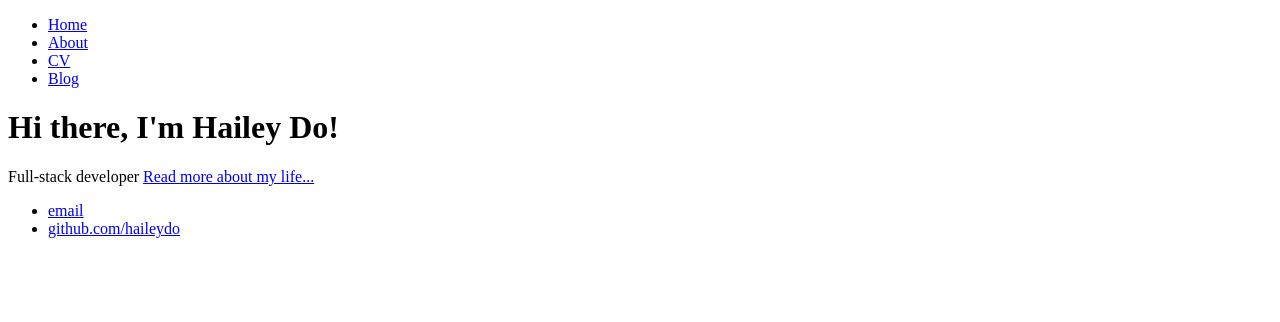
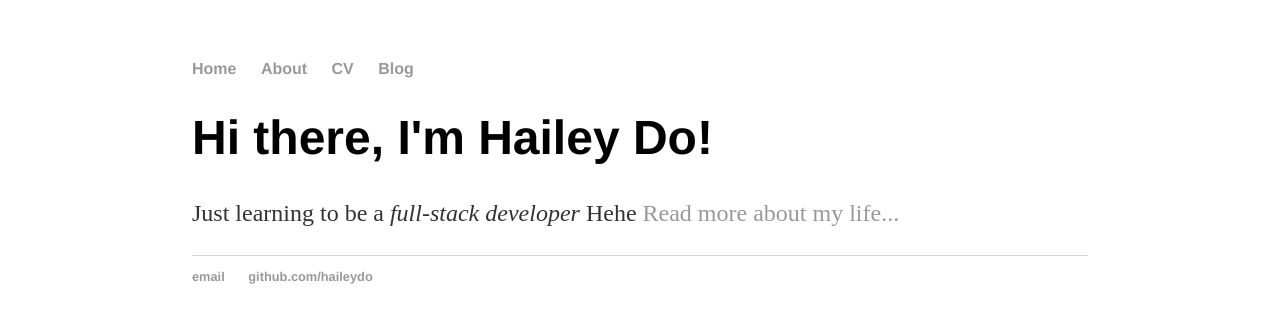
Before and after one commit to haileydo/haileydo.github.io, a plain HTML site: page index.html in a window 1280 px wide. Drawn offline with Linux system fonts and the light colour scheme.

Commit message:
Update index.html

```diff
--- a/index.html
+++ b/index.html
@@ -1,21 +1,23 @@
 <!DOCTYPE html>
 <html>
 	<head>
-		<title>Hank Quinlan, Horrible Cop</title>
+		<title>Hailey Do</title>
+		<!-- link to main stylesheet -->
+		<link rel="stylesheet" type="text/css" href="/css/main.css">
 	</head>
 	<body>
 		<nav>
     		<ul>
         		<li><a href="/">Home</a></li>
-	        	<li><a href="/About">About</a></li>
-        		<li><a href="/Cv">CV</a></li>
-        		<li><a href="/Blog">Blog</a></li>
+	        	<li><a href="/about">About</a></li>
+        		<li><a href="/cv">CV</a></li>
+        		<li><a href="/blog">Blog</a></li>
     		</ul>
 		</nav>
 		<div class="container">
     		<div class="blurb">
         		<h1>Hi there, I'm Hailey Do!</h1>
-				<p> Full-stack developer <a href="/about">Read more about my life...</a></p>
+				<p>Just learning to be a <em> full-stack developer </em> Hehe <a href="/about">Read more about my life...</a></p>
     		</div><!-- /.blurb -->
 		</div><!-- /.container -->
 		<footer>
```
